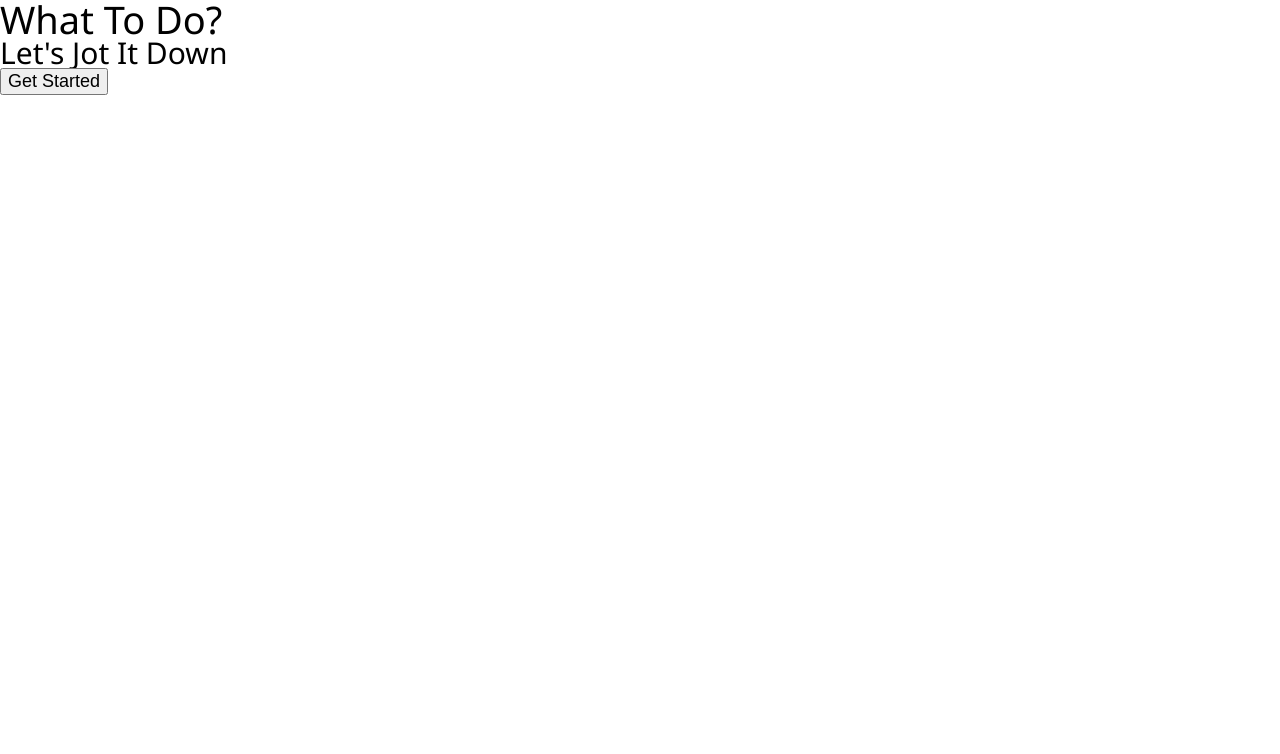
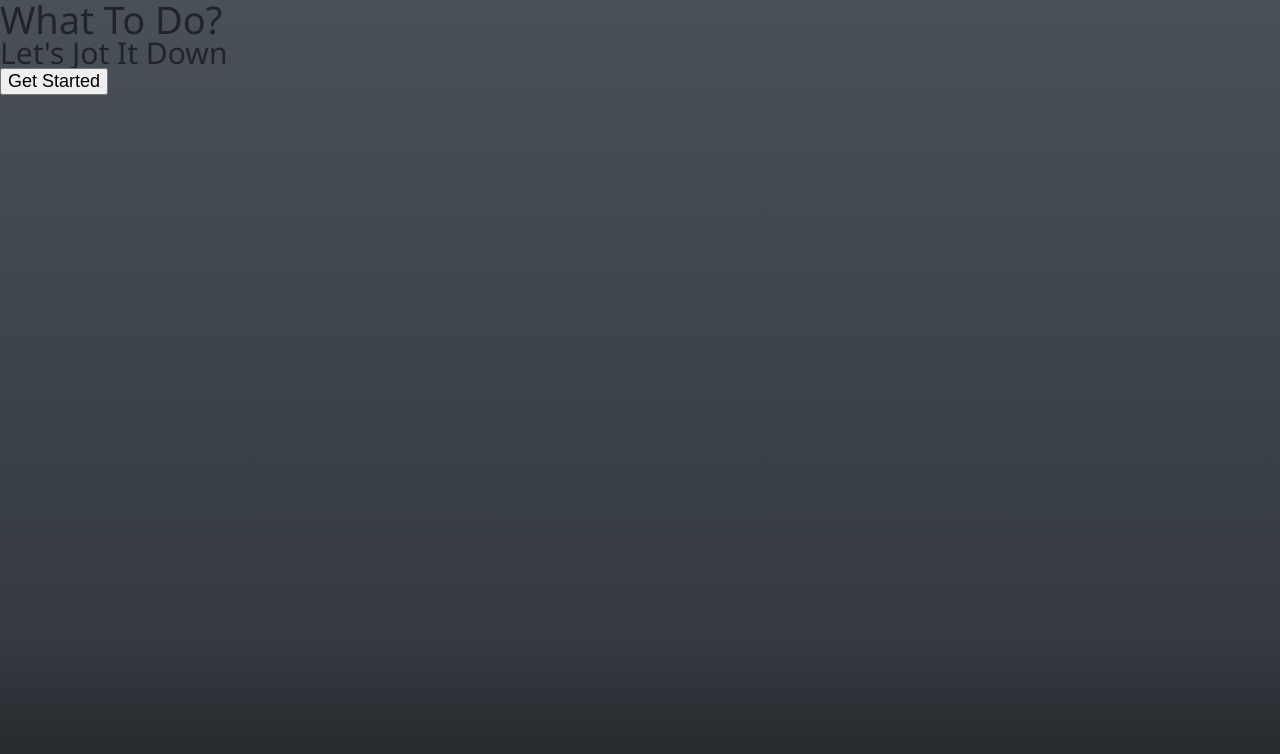
Before and after one commit to waylonturbes/what-to-do-planner, a React (Create React App) app in the folder client/: page / in a window 1280 px wide. Shown: the top 754 px of the page. Built offline with nearby package versions, Linux system fonts and the light colour scheme.

Commit message:
Made the body bg color a dark gradient

```diff
--- a/client/src/styles/general.css
+++ b/client/src/styles/general.css
@@ -3,6 +3,10 @@ html {
   font-size: 62.5%;
   scroll-behavior: smooth;
   font-family: 'Noto Sans', sans-serif;
+  color: var(--dark);
+}
+body {
+  background:linear-gradient(180deg, rgba(73, 80, 87, 1) 0%, rgba(52, 58, 64, 1) 80%, rgba(33, 37, 41, 1) 100%);
 }
 #root {
   display: flex;
```
